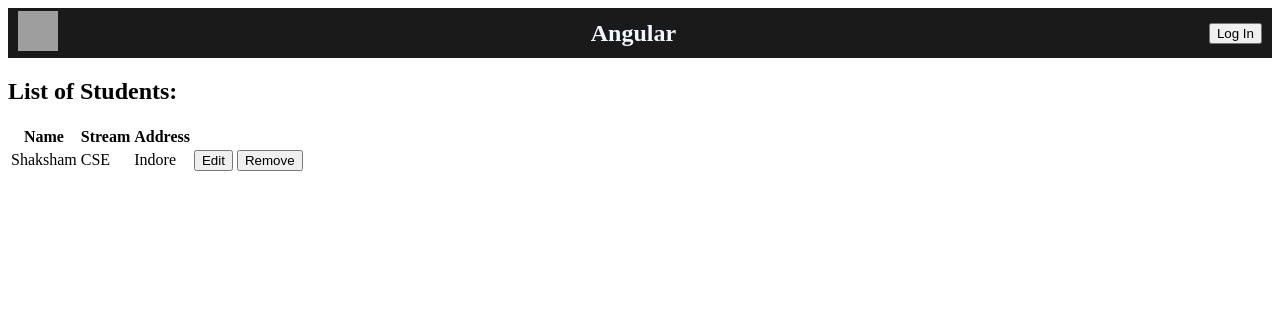
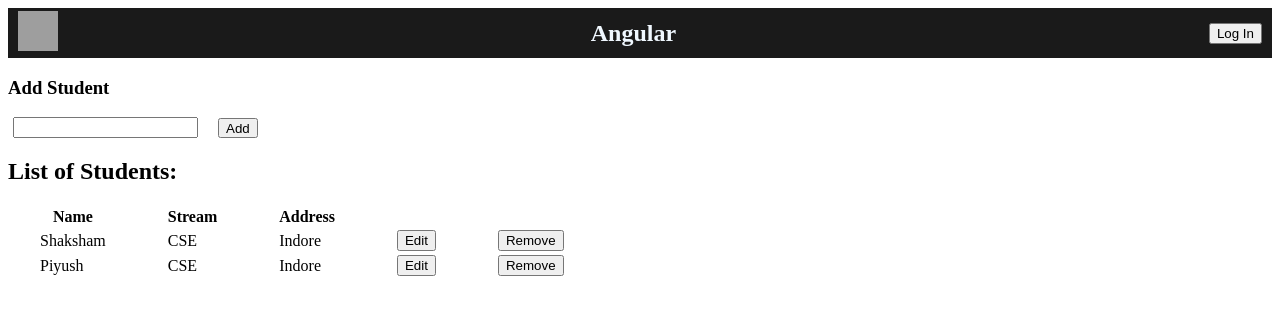
Before and after one commit to Piyush-Bairagi/angular-college, an Angular app: page / in a window 1280 px wide. Shown: the top 314 px of the page. Built offline with nearby package versions, Linux system fonts and the light colour scheme; grey boxes are pictures that could not be loaded.

Commit message:
function call and interpolation

```diff
--- a/src/app/headerComponent/headerComponent.component.css
+++ b/src/app/headerComponent/headerComponent.component.css
@@ -20,3 +20,19 @@
 .login {
     margin-right: 10px;
 }
+
+.addstudent {
+    display: flex;
+    align-items: center;
+    padding-left: 5px;
+}
+
+.addstudentinput {
+    height: 20px;
+    margin-left: 20px;
+}
+
+table th, td {
+    padding-left: 30px;
+    padding-right: 30px;
+}
--- a/src/app/headerComponent/headerComponent.component.html
+++ b/src/app/headerComponent/headerComponent.component.html
@@ -10,7 +10,11 @@
             <button class="log-in">Log In</button>
         </div>
     </nav>
-
+    <h3>Add Student</h3>
+    <div class="addstudent">
+        <input type="text" #inputStudent>
+        <button type="button" class="addstudentinput" (click)="addStudent(inputStudent.value)">Add</button>
+    </div>
     <h2>List of Students:</h2>
     <table>
         <tr>
@@ -25,6 +29,12 @@
             <td><button type="button">Edit</button></td>
             <td><button type="button">Remove</button></td>
         </tr>
-
+        <tr>
+            <td>{{studentName}}</td>
+            <td>CSE</td>
+            <td>Indore</td>
+            <td><button type="button">Edit</button></td>
+            <td><button type="button">Remove</button></td>
+        </tr>
     </table>
 </header>
--- a/src/app/headerComponent/headerComponent.component.ts
+++ b/src/app/headerComponent/headerComponent.component.ts
@@ -6,5 +6,9 @@
     styleUrls: [ './headerComponent.component.css' ]
 })
 export class HeaderComponent {
+    studentName:string = "Piyush";
 
+    addStudent(input:string) {
+        this.studentName = input;
+    }
  }
```
Also changed, not shown: 1 other file (tests, documents, lock files or other folders).
